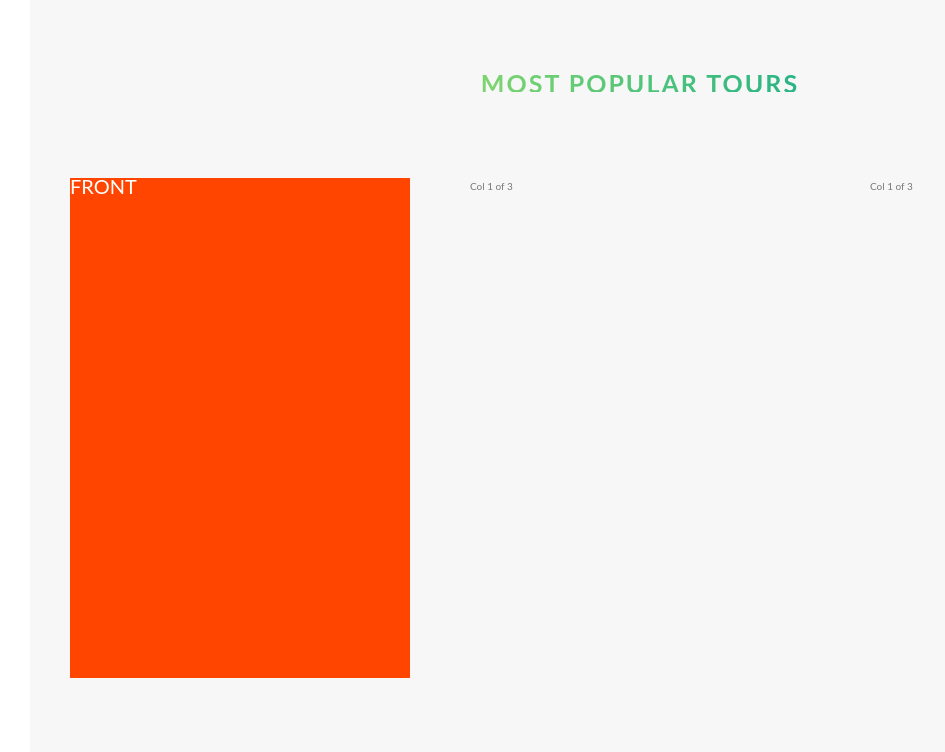
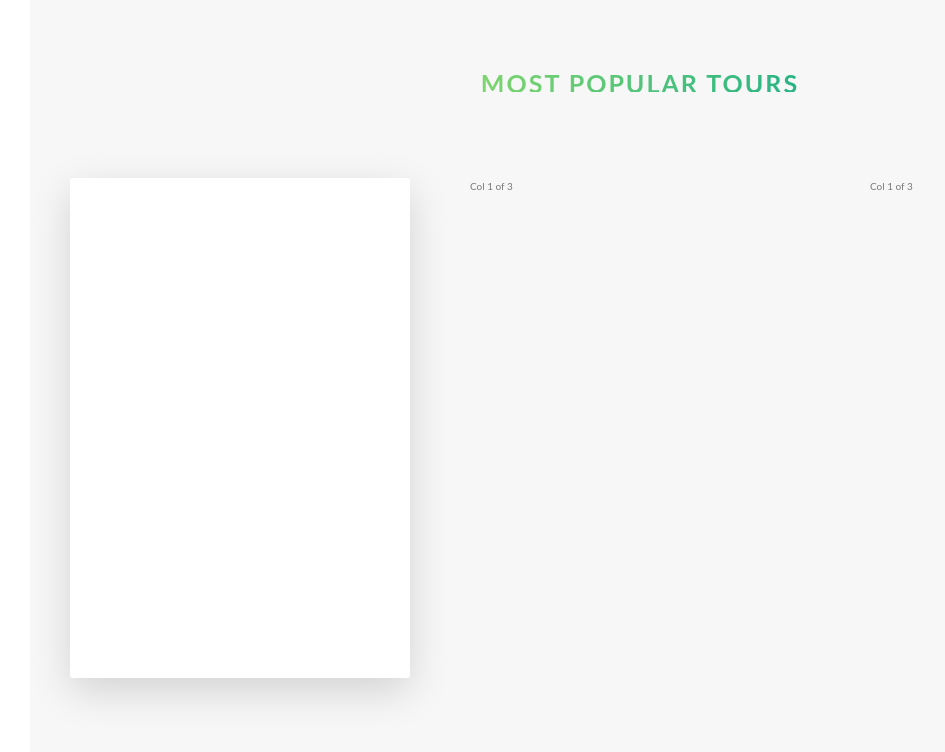
Before and after one commit to Uwemski/advanced-css-course, a website: page Natours/test.html in a window 1280 px wide. Shown: the part 2071-2823 px from the top of the page, without its empty margins (0-945 px from the left). Drawn offline with nearby package versions, Linux system fonts and the light colour scheme; files that its build step writes are made by us from their sources; a web font is replaced by a local one.

Commit message:
added a linear gradien to the unique class modifier for the first card. I still need to look at the code to get the hang of it

```diff
--- a/Natours/sass/components/_card.scss
+++ b/Natours/sass/components/_card.scss
@@ -19,15 +19,19 @@
         left: 0;
         width: 100%;
         backface-visibility: hidden;
+        border-radius: 3px;
+        box-shadow: 0 1.3rem 4rem rgba($color-black, .15);
 
         &--front {
-            background-color: orangered;
-
+            background-color: #fff;
         }
 
         &--back {
-            background-color: green;
             transform: rotateY(180deg);
+
+            &-1 {
+                background-image: linear-gradient(to bottom right, $color-secondary-light, $color-secondary-dark);
+            }
         }
     }
 
```
